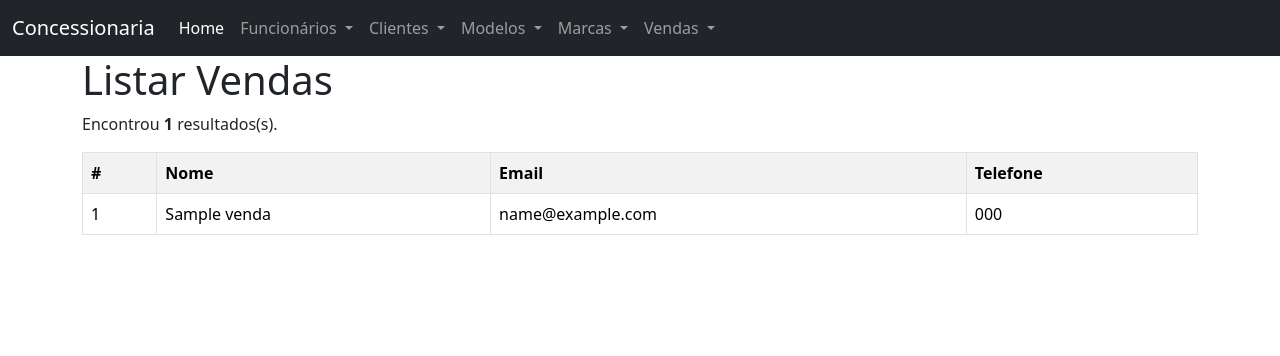
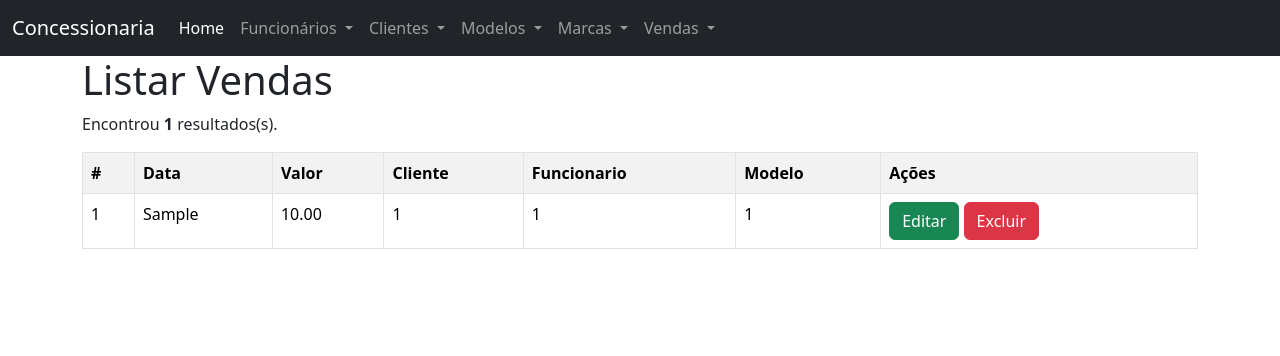
Before and after one commit to HolyChico/projeto-CRUD-PHP, a PHP site: page /index.php?page=listar-vendas in a window 1280 px wide. Shown: the top 356 px of the page. Run offline with PHP 8.4, Linux system fonts and the light colour scheme; tables that the repository leaves empty or names only in its code hold one stand-in row (values such as "Sample post").

Commit message:
vendas ( n funciona )

```diff
--- a/projeto - Eliel ( 2 )/projeto/listar-vendas.php
+++ b/projeto - Eliel ( 2 )/projeto/listar-vendas.php
@@ -1,9 +1,28 @@
 <h1> Listar Vendas </h1>
 
-<!-- id_venda	data_venda	valor_venda	cliente_id_cliente	funcionario_id_funcionario	modelo_id_modelp  -->
+<!-- id_venda	data_venda	valor_venda	cliente_id_cliente	funcionario_id_funcionario	modelo_id_modelo -->
 
 <?php
-    $sql = "SELECT * FROM vendas";
+    $sql = "SELECT
+                ve.*,
+                cli.nome_cliente,
+                func.nome_funcionario,
+                mo.nome_modelo,
+                ma.nome_marca
+            FROM
+                venda AS ve
+            INNER JOIN
+                cliente AS cli
+                ON ve.cliente_id_cliente = cli.id_cliente
+            INNER JOIN
+                funcionario AS func
+                ON ve.funcionario_id_funcionario = func.id_funcionario
+            INNER JOIN
+                modelo AS mo
+                ON ve.modelo_id_modelo = mo.id_modelo
+            INNER JOIN
+                marca AS ma
+                ON mo.marca_id_marca = ma.id_marca";
 
     $res = $conn->query($sql);
 
@@ -15,19 +34,32 @@
         print"<table class='table table-bordered table-striped table-hover'>";
         print"<tr>";
         print"<th>#</th>";
-        print"<th>Nome</th>";
-        print"<th>Email</th>";
-        print"<th>Telefone</th>";
+        print"<th>Data</th>";
+        print"<th>Valor</th>";
+        print"<th>Cliente</th>";
+        print"<th>Funcionario</th>";
+        print"<th>Modelo</th>";
+        print"<th>Ações</th>";
         print"</tr>";
 
-        while($row = $res->fetch_object() ){
+         while($row = $res->fetch_object() ){
             print"<tr>";
-            print"<td>".$row->id_vendas."</td>";
-            print"<td>".$row->nome_vendas."</td>";
-            print"<td>".$row->email_vendas."</td>";
-            print"<td>".$row->telefone_vendas."</td>";
+            print"<td>".$row->id_venda."</td>";
+            print"<td>".$row->data_venda."</td>";
+            print"<td>".$row->valor_venda."</td>";
+            print"<td>".$row->cliente_id_cliente."</td>";
+            print"<td>".$row->funcionario_id_funcionario."</td>";
+            print"<td>".$row->modelo_id_modelo."</td>";
+            print"<td>
+                    <button class='btn btn-success' onclick=\" {location.href='?page=editar-vendas&id_modelo={$row->id_venda}';} \"> Editar </button>
+
+                    <button class='btn btn-danger' onclick=\"if(confirm('Tem certeza que deseja excluir?')) {location.href='?page=salvar-vendas&acao=excluir&id_venda={$row->id_venda}'; }\"> Excluir </button>
+
+                  </td>";
+
             print"<tr>";
         }
+
         print"</table>";
     }
 
--- a/projeto - Eliel ( 2 )/projeto/salvar-vendas.php
+++ b/projeto - Eliel ( 2 )/projeto/salvar-vendas.php
@@ -31,7 +31,7 @@
             $funcionario = $_POST['funcionario_id_funcionario'];
             $modelo = $_POST['modelo_id_modelo'];
 
-            $sql = "UPDATE venda SET data_venda='{$data}', valor_venda='{$valor}', cliente_id_cliente'{$cliente}', funcionario_id_funcionario='{$funcionario}', modelo_id_modelo='{$modelo}' WHERE id_modelo=".$_REQUEST['id_modelo'];
+            $sql = "UPDATE venda SET data_venda='{$data}', valor_venda='{$valor}', cliente_id_cliente'{$cliente}', funcionario_id_funcionario='{$funcionario}', modelo_id_modelo='{$modelo}' WHERE id_venda=".$_REQUEST['id_venda'];
 
             $res = $conn->query($sql);
 
```
Also changed, not shown: projeto - Eliel ( 2 )/projeto/cadastrar-vendas.php (+4 -4 lines), projeto - Eliel ( 2 )/projeto/editar-vendas.php (+67 -7 lines), README.md.
